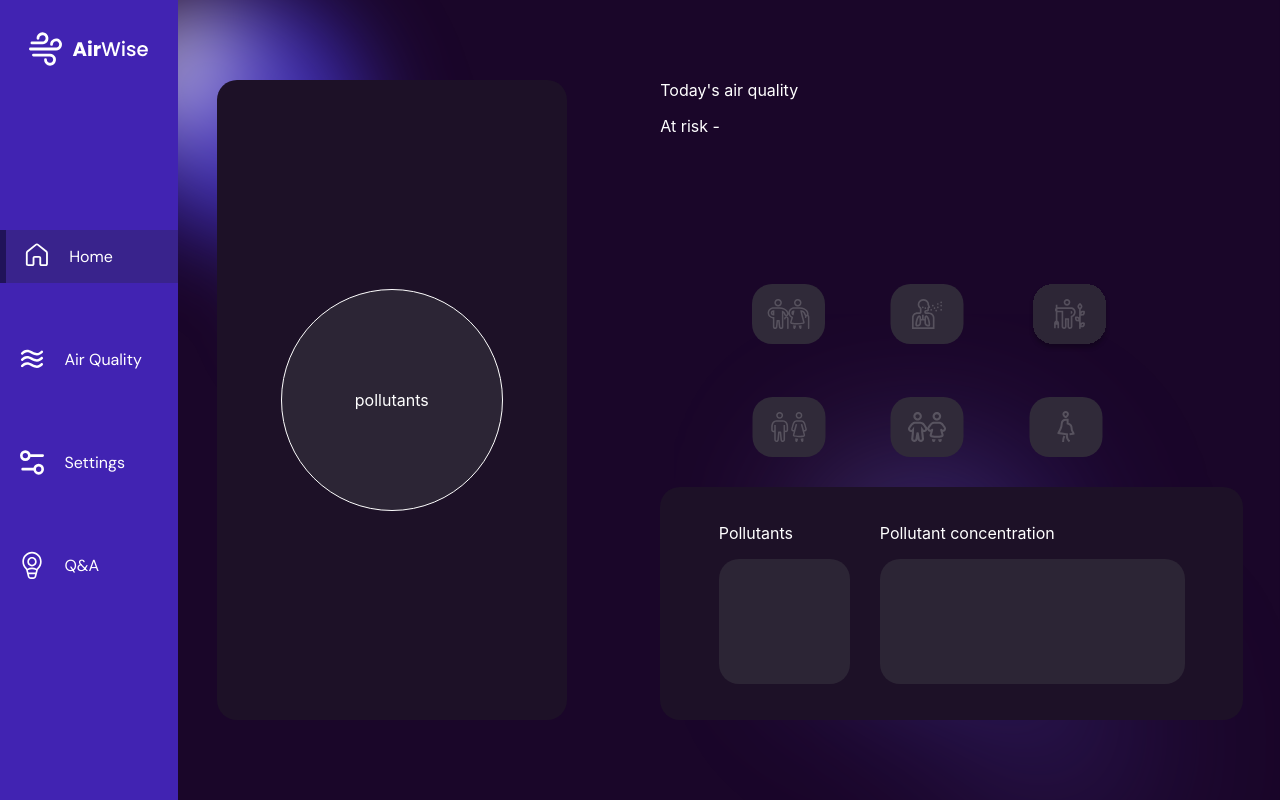
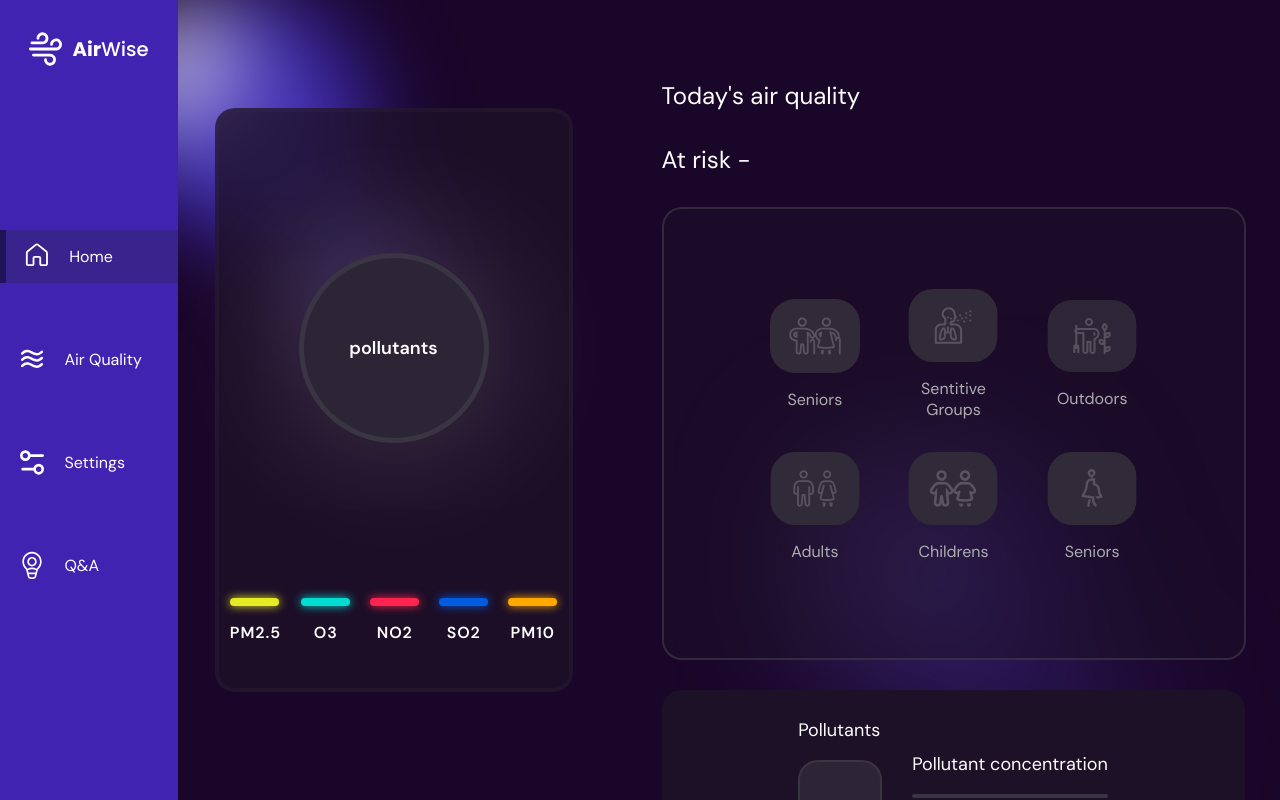
Before and after one commit to NEBOLISA/airwiseTest, a React (Create React App) app: page /interface/airQuality in a window 1280 px wide. Built offline with nearby package versions, Linux system fonts and the light colour scheme.

Commit message:
Fixing air quality section

```diff
--- a/src/components/AirQualityChart.css
+++ b/src/components/AirQualityChart.css
@@ -12,7 +12,7 @@
   position: absolute;
   width: 220px;
   height: 220px;
-  top: 50%;
+  top: 42.5%;
   left: 50%;
   transform: translate(-50%, -50%);
   display: flex;
@@ -20,24 +20,31 @@
   align-items: center;
   border-radius: 50%;
   background-color: #2c2535;
-  border: 0.5px solid white;
+  border: solid 5px #47424e8f;
+  font-family: "DM Sans";
+  font-size: 20px;
+  font-weight: bold;
+  box-shadow: 0px 0px 150px rgba(255, 255, 255, 0.2)
 }
 .chart__airQuality {
   display: flex;
   align-items: center;
   justify-content: center;
-  background-color: #1d1127;
+  background-color: #1e1128c5;
   /* padding: 50px; */
   border-radius: 20px;
-  max-height: 900px;
   position: relative;
   height: 80vh;
-  max-width: 1200px;
+  width: 574px;
+  height: 676px;
   flex: 0.39;
+  position: relative;
+  border: 4px solid #47424e21;
 }
 .doughnut_wrapper {
   width: 350px;
   height: 350px;
+  margin-bottom: 100px;
 }
 .atrisk_div {
   width: 400px;
@@ -45,6 +52,10 @@
   display: grid;
   grid-template-columns: 1fr 1fr 1fr;
   grid-gap: 1rem;
+  padding: 80px 90px;
+  border-radius: 20px;
+  background-color: #1d11277c;
+  border: 2px solid #47424e8f;
 }
 /* .chart__airQuality {
   width: 350px !important;
@@ -63,10 +74,27 @@
 .chart__airQuality--leftBox {
   background-color: #1d1127;
   padding: 50px;
+  padding-top: 10px !important;
   border-radius: 20px;
   width: 543px;
   height: 193px;
   align-self: end;
+  margin-top: 30px
+}
+
+.top__title--airQuality {
+  font-family: "DM Sans";
+  font-size: 24px;
+}
+
+.top__title--wrapper {
+  max-width: 800px;
+}
+
+.box--title__airQuality {
+  font-family: "DM Sans";
+  font-size: 24px;
+  margin-top: 16px;
 }
 
 .top__box--airQuality {
@@ -86,31 +114,72 @@
   font-family: "DM Sans";
 }
 
+.top__airQuality--subtitle {
+  font-family: "DM Sans";
+  color: #aeaeb1;
+  font-size: 18px;
+  max-width: 500px;
+}
+
+.top__airQuality--risk {
+  font-family: "DM Sans";
+  font-size: 24px;
+  display: flex;
+  align-items: center;
+  gap: 10px
+}
+
+.atRisk {
+  color: rgb(74, 230, 0);
+  max-width: 450px;
+  white-space: nowrap;
+  overflow: hidden;
+  text-overflow: ellipsis;
+  display: inline-block;
+}
+
 .pollutant__box {
   display: flex;
   flex-direction: column;
   justify-content: center;
   align-items: center;
-  width: 131px;
-  height: 125px;
+  padding: 34px 40px;
   background-color: #2c2535;
   border-radius: 20px;
+  border: solid 2px #47424e8f;
+}
+
+.atrisk__text {
+  font-family: "DM Sans";
+  color: #aeaeb1;
+  text-align: center;
+}
+
+.atrisk__wrapper {
+  display: flex;
+  flex-direction: column;
+  align-items: center;
+  justify-content: center;
+}
+
+.atrisk__wrapper img {
+  width: 90px;
 }
 
 .pollutant__color {
   width: 49px;
   height: 5px;
-  margin-top: 10px;
+  border-radius: 25px;
 }
 
 .concentration__box {
-  width: 305px;
-  height: 125px;
   display: flex;
   justify-content: center;
   align-items: center;
   background-color: #2c2535;
   border-radius: 20px;
+  padding: 0px 60px;
+  border: solid 2px #47424e8f;
 }
 
 .pollutant__wrapper {
@@ -125,10 +194,21 @@
   flex-direction: column;
 }
 
+.pollutant__box--wrapper p {
+  font-family: "DM Sans";
+  font-size: 18px;
+}
+
 .concentration__box--wrapper {
   display: flex;
   flex-direction: column;
 }
+
+.concentration__box--wrapper p {
+  font-family: "DM Sans";
+  font-size: 18px;
+}
+
 .conc_reading_div {
   display: flex;
   flex-direction: column;
@@ -155,12 +235,85 @@
   font-size: 16px;
   margin-top: 4px;
   margin-bottom: 0;
+  max-width: 55px;
+  white-space: nowrap;
+  overflow: hidden;
+  text-overflow: ellipsis;
 }
 
 .color__line-wrapper {
   display: flex;
+  gap: 2px;
+  flex-direction: column;
+  justify-content: center;
+  align-items: center;
 }
-@media screen and (min-width: 1900px) {
+
+.lines {
+  display: flex;
+  gap: 2px;
+}
+
+.color__line {
+  font-size: 24px !important;
+  margin: 18px;
+}
+
+.color__lines {
+  width: 40px;
+}
+
+.color__subtitle {
+  color: #aeaeb1;
+  font-family: "DM Sans";
+  font-size: 16px !important;
+}
+
+.bottom__leftSide {
+  bottom: 5%;
+  position: absolute;
+  text-align: center;
+}
+
+.pollutant__line {
+  width: 49px;
+  height: 8px;
+  border-radius: 25px;
+  background-color: #FF2450;
+}
+
+.bottom__leftSide__wrapper {
+  display: flex;
+  gap: 20px
+}
+
+.bottom__leftSide--content p {
+  font-family: 'DM Sans';
+  letter-spacing: 1px;
+  font-weight: bold;
+}
+
+@media (max-width: 1800px) {
   .chart__airQuality {
+    width: 474px;
+    height: 576px;
+  }
+  .inner_circle {
+    top: 41%;
   }
 }
+
+@media (max-width: 1600px) {
+  .inner_circle--content {
+    width: 280px !important;
+    height: 280px !important;
+    margin-left: 35px;
+    margin-top: 33px;
+  }
+   .inner_circle {
+    width: 180px;
+    height: 180px;
+    font-size: 18px;
+   }
+
+}
--- a/src/components/AirQualityChart.jsx
+++ b/src/components/AirQualityChart.jsx
@@ -199,20 +199,24 @@ const AirQualityChart = () => {
   let atRisk;
 
   if (aqiLevel.aqiLevelStatus === "Excellent") {
-    topSubtitle = "Very Good";
+    topSubtitle =
+      "The current air quality is deemed to be satisfactory, with minimal to no discernible risk posed by air pollution!";
     atRisk = "None";
   } else if (aqiLevel.aqiLevelStatus === "Good") {
-    topSubtitle = "Good";
+    topSubtitle =
+      "Air quality is within acceptable levels, and the presence of air pollution carries minimal to no discernible risk.";
     atRisk = "Sensitive Groups";
     sensitiveGroups = sensitiveIn;
   } else if (aqiLevel.aqiLevelStatus === "Moderate") {
-    topSubtitle = "Moderate Situation";
+    topSubtitle =
+      "The current air quality falls within the moderate range, indicating a subtle level of risk associated with air pollution.";
     atRisk = "Sensitive Groups, seniors, outdoor workers ";
     sensitiveGroups = sensitiveIn;
     seniors = seniorsIn;
     outdoorWorkers = outdoorWIn;
   } else if (aqiLevel.aqiLevelStatus === "Poor") {
-    topSubtitle = "Poor situation";
+    topSubtitle =
+      "The current air quality is assessed as poor, indicating a significant and notable risk emanating from air pollution.";
     atRisk = "Sensitive Groups, seniors, outdoor workers, children, pregnant";
     sensitiveGroups = sensitiveIn;
     seniors = seniorsIn;
@@ -220,7 +224,8 @@ const AirQualityChart = () => {
     children = childrenIn;
     pregnant = pregnantIn;
   } else if (aqiLevel.aqiLevelStatus === "Very Poor") {
-    topSubtitle = "Terrible situation";
+    topSubtitle =
+      "The air quality is characterized as very poor, signifying a substantial and noteworthy risk arising from air pollution.";
     atRisk =
       "Sensitive Groups, seniors, outdoor workers, children, pregnant, adults";
     sensitiveGroups = sensitiveIn;
@@ -237,6 +242,7 @@ const AirQualityChart = () => {
         <div className="doughnut_wrapper">
           <div className="inner_circle">pollutants</div>
           <Doughnut
+          className="inner_circle--content"
             style={{}}
             data={data}
             options={{
@@ -268,6 +274,60 @@ const AirQualityChart = () => {
             }}
           />
         </div>
+        <div className="bottom__leftSide">
+          <div className="bottom__leftSide__wrapper">
+            <div className="bottom__leftSide--content">
+              <div
+                style={{
+                  backgroundColor: "#E7EB23",
+                  boxShadow: "0px 0px 10px #E7EB23",
+                }}
+                className="pollutant__line"
+              ></div>
+              <p>PM2.5</p>
+            </div>
+            <div className="bottom__leftSide--content">
+              <div
+                style={{
+                  backgroundColor: "#00DDD0",
+                  boxShadow: "0px 0px 10px #00DDD0",
+                }}
+                className="pollutant__line"
+              ></div>
+              <p>O3</p>
+            </div>
+            <div className="bottom__leftSide--content">
+              <div
+                style={{
+                  backgroundColor: "#FF2450",
+                  boxShadow: "0px 0px 10px #FF2450",
+                }}
+                className="pollutant__line"
+              ></div>
+              <p>NO2</p>
+            </div>
+            <div className="bottom__leftSide--content">
+              <div
+                style={{
+                  backgroundColor: "#035BE2",
+                  boxShadow: "0px 0px 10px #035BE2",
+                }}
+                className="pollutant__line"
+              ></div>
+              <p>SO2</p>
+            </div>
+            <div className="bottom__leftSide--content">
+              <div
+                style={{
+                  backgroundColor: "#FFA800",
+                  boxShadow: "0px 0px 10px #FFA800",
+                }}
+                className="pollutant__line"
+              ></div>
+              <p>PM10</p>
+            </div>
+          </div>
+        </div>
       </div>
       {/* <div className="location__wrapper">
         <div className="location">
@@ -277,25 +337,48 @@ const AirQualityChart = () => {
       </div> */}
       <div className="left__side--wrapper">
         <div className="top__title--wrapper">
-          <p style={{ marginBottom: "5px", marginTop: "0" }}>
+          <p
+            className="top__title--airQuality"
+            style={{ marginBottom: "5px", marginTop: "0" }}
+          >
             Today's air quality
           </p>
           <p
             style={{ color: `${aqiLevel.aqiCodeStatus}` }}
-            className="air__box--title"
+            className="air__box--title box--title__airQuality"
           >
             {aqiLevel.aqiLevelStatus}
           </p>
-          <p>{topSubtitle}</p>
-          <p>At risk - {atRisk}</p>
+          <p className="top__airQuality--subtitle">{topSubtitle}</p>
+          <p className="top__airQuality--risk">
+            At risk - <p className="atRisk">{atRisk}</p>
+          </p>
         </div>
         <div className="atrisk_div">
+          <div className="atrisk__wrapper">
             <img src={seniors} alt="" />
+            <p className="atrisk__text">Seniors</p>
+          </div>
+          <div className="atrisk__wrapper">
             <img src={sensitiveGroups} alt="" />
+            <p className="atrisk__text">Sentitive Groups</p>
+          </div>
+          <div className="atrisk__wrapper">
             <img src={outdoorWorkers} alt="" />
+            <p className="atrisk__text">Outdoors</p>
+          </div>
+          <div className="atrisk__wrapper">
             <img src={adults} alt="" />
+            <p className="atrisk__text">Adults</p>
+          </div>
+          <div className="atrisk__wrapper">
             <img src={children} alt="" />
+            <p className="atrisk__text">Childrens</p>
+          </div>
+          <div className="atrisk__wrapper">
             <img src={pregnant} alt="" />
+            <p className="atrisk__text">Seniors</p>
+          </div>
         </div>
         <div
           className="chart__airQuality--leftBox"
@@ -362,61 +445,76 @@ const AirQualityChart = () => {
               <div className="concentration__box">
                 {selectedData === 0 && (
                   <div className="conc_reading_div">
-                    {no2Value}μg/m3 <p>{airQualityNo2}</p>{" "}
                     <div className="color__line-wrapper">
-                      <img src={green}></img>
-                      <img src={yellow}></img>
-                      <img src={orange}></img>
-                      <img src={red}></img>
-                      <img src={darkred}></img>
+                      <p className="color__line">{airQualityNo2}</p>{" "}
+                      <div className="lines">
+                        <img className="color__lines" src={green}></img>
+                        <img className="color__lines" src={yellow}></img>
+                        <img className="color__lines" src={orange}></img>
+                        <img className="color__lines" src={red}></img>
+                        <img className="color__lines" src={darkred}></img>
+                      </div>
+                      <p className="color__subtitle">{no2Value}μg/m3</p>
                     </div>
                   </div>
                 )}
                 {selectedData === 1 && (
                   <div className="conc_reading_div">
-                    {o3Value}μg/m3 <p>{airQualityO3}</p>{" "}
                     <div className="color__line-wrapper">
-                      <img src={green}></img>
-                      <img src={yellow}></img>
-                      <img src={orange}></img>
-                      <img src={red}></img>
-                      <img src={darkred}></img>
+                      <p className="color__line">{airQualityO3}</p>{" "}
+                      <div className="lines">
+                        <img className="color__lines" src={green}></img>
+                        <img className="color__lines" src={yellow}></img>
+                        <img className="color__lines" src={orange}></img>
+                        <img className="color__lines" src={red}></img>
+                        <img className="color__lines" src={darkred}></img>
+                      </div>
+                      <p className="color__subtitle">{o3Value}μg/m3</p>
                     </div>
                   </div>
                 )}
                 {selectedData === 2 && (
                   <div className="conc_reading_div">
-                    {pm25Value}μg/m3 <p>{airQualityPM25}</p>{" "}
                     <div className="color__line-wrapper">
-                      <img src={green}></img>
-                      <img src={yellow}></img>
-                      <img src={orange}></img>
-                      <img src={red}></img>
-                      <img src={darkred}></img>
+                      <p className="color__line">{airQualityPM25}</p>{" "}
+                      <div className="lines">
+                        <img className="color__lines" src={green}></img>
+                        <img className="color__lines" src={yellow}></img>
+                        <img className="color__lines" src={orange}></img>
+                        <img className="color__lines" src={red}></img>
+                        <img className="color__lines" src={darkred}></img>
+                      </div>
+                      <p className="color__subtitle">{pm25Value}μg/m3</p>
                     </div>
                   </div>
                 )}
                 {selectedData === 3 && (
                   <div className="conc_reading_div">
-                    {pm10Value}μg/m3 <p>{airQualityPM10}</p>{" "}
                     <div className="color__line-wrapper">
-                      <img src={green}></img>
-                      <img src={yellow}></img>
-                      <img src={orange}></img>
-                      <img src={red}></img>
-                      <img src={darkred}></img>
+                      <p className="color__line">{airQualityPM10}</p>{" "}
+                      <div className="lines">
+                        <img className="color__lines" src={green}></img>
+                        <img className="color__lines" src={yellow}></img>
+                        <img className="color__lines" src={orange}></img>
+                        <img className="color__lines" src={red}></img>
+                        <img className="color__lines" src={darkred}></img>
+                      </div>
+                      <p className="color__subtitle">{pm10Value}μg/m3</p>
                     </div>
                   </div>
                 )}
                 {selectedData === 4 && (
                   <div className="conc_reading_div">
-                    {so2Value}μg/m3 <p>{airQualitySo2}</p>{" "}
                     <div className="color__line-wrapper">
-                      <img src={green}></img>
-                      <img src={yellow}></img>
-                      <img src={orange}></img>
-                      <img src={red}></img>
-                      <img src={darkred}></img>
+                      <p className="color__line">{airQualitySo2}</p>{" "}
+                      <div className="lines">
+                        <img className="color__lines" src={green}></img>
+                        <img className="color__lines" src={yellow}></img>
+                        <img className="color__lines" src={orange}></img>
+                        <img className="color__lines" src={red}></img>
+                        <img className="color__lines" src={darkred}></img>
+                      </div>
+                      <p className="color__subtitle">{so2Value}μg/m3</p>
                     </div>
                   </div>
                 )}
```
Also changed, not shown: src/pages/Interface/AirQuality.js (+7 -1 lines), src/assets/groups/outdoorW-un.svg, src/pages/Interface/AirQuality.css (line endings or trailing spaces), src/pages/Interface/interface.css (line endings or trailing spaces). Lines whose indentation alone changed are shown as unchanged.
